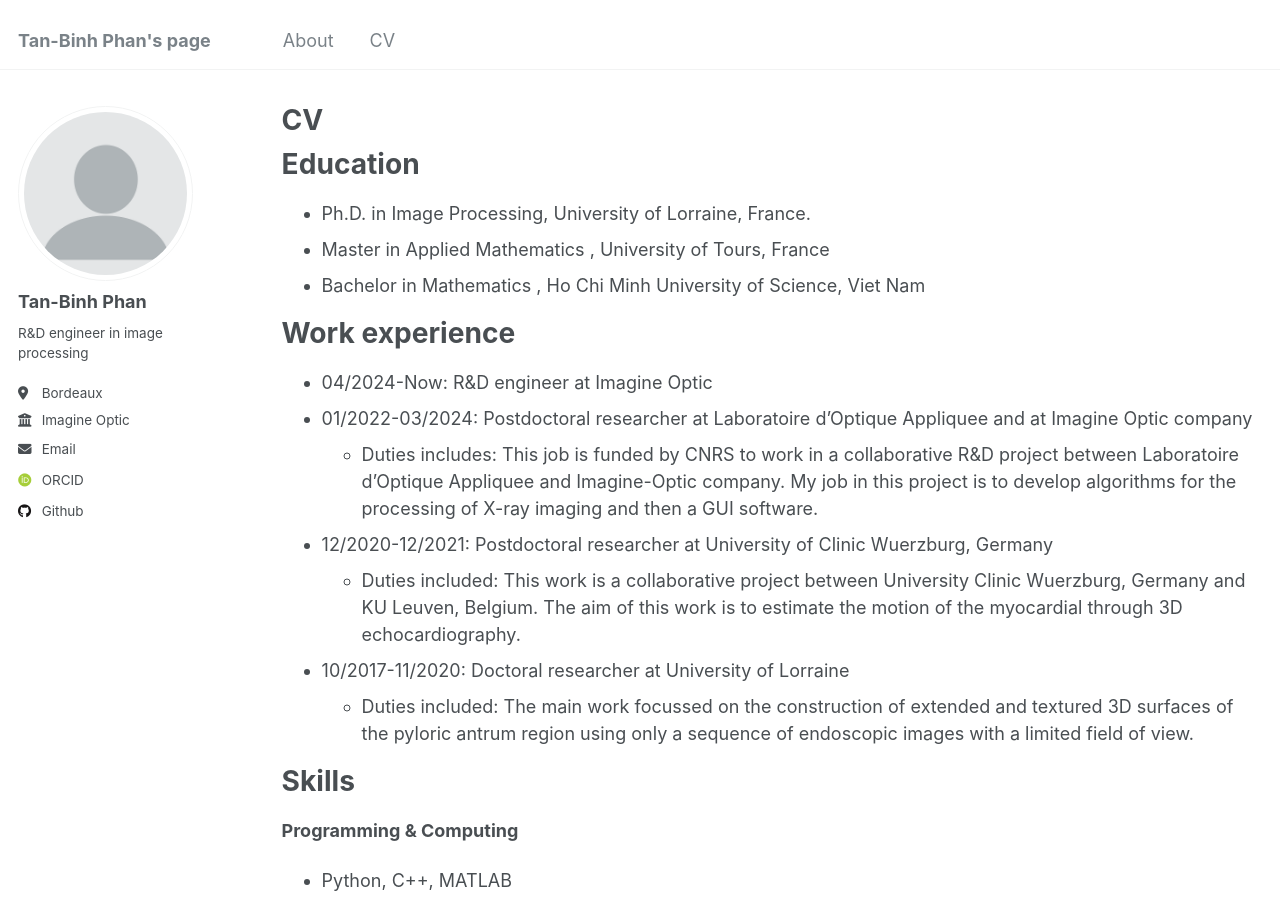
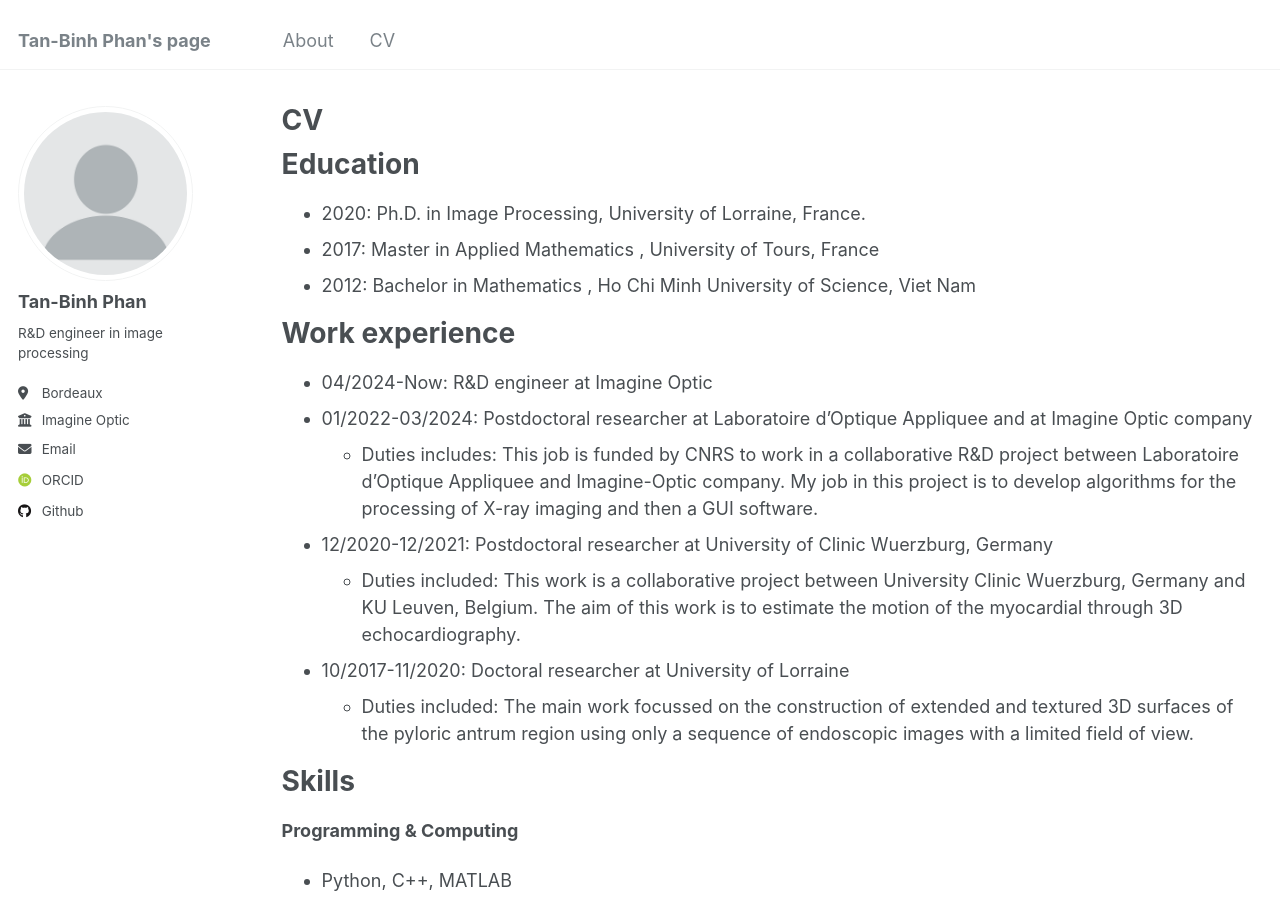
Before and after one commit to TanBinh93/tanbinhphan.github.io, a Jekyll site: the page built from _pages/cv.md, in a window 1280 px wide and 900 px high. Built offline with Jekyll 4.4.1, drawn with Linux system fonts in a browser that asks for light colours; some web fonts are replaced.

Commit message:
Add graduation years to education section
Updated education section to include graduation years.

```diff
--- a/_pages/cv.md
+++ b/_pages/cv.md
@@ -11,9 +11,9 @@ redirect_from:
 
 Education
 ======
-* Ph.D. in Image Processing, University of Lorraine, France.
-* Master in Applied Mathematics , University of Tours, France
-* Bachelor in Mathematics , Ho Chi Minh University of Science, Viet Nam
+* 2020: Ph.D. in Image Processing, University of Lorraine, France.
+* 2017: Master in Applied Mathematics , University of Tours, France
+* 2012: Bachelor in Mathematics , Ho Chi Minh University of Science, Viet Nam
 
 Work experience
 ======
```
